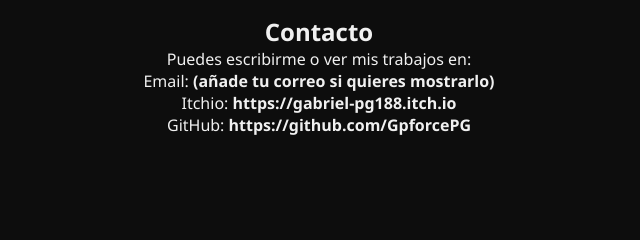
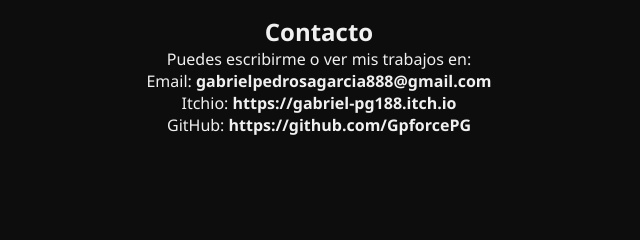
Before and after one commit to GpforcePG/gpforcepg.github.io, a plain HTML site: page index.html in a window 1280 px wide. Shown: the part 1372-1612 px from the top of the page, 321-961 px from the left. Drawn offline with Linux system fonts and the light colour scheme.

Commit message:
Update index.html

```diff
--- a/index.html
+++ b/index.html
@@ -76,7 +76,7 @@
         <h2>Contacto</h2>
         <p>Puedes escribirme o ver mis trabajos en:</p>
         <ul>
-            <li>Email: <b>(añade tu correo si quieres mostrarlo)</b></li>
+            <li>Email: <b>gabrielpedrosagarcia888@gmail.com</b></li>
             <li>Itchio: <b>https://gabriel-pg188.itch.io</b></li>
             <li>GitHub: <b>https://github.com/GpforcePG</b></li>
         </ul>
```
